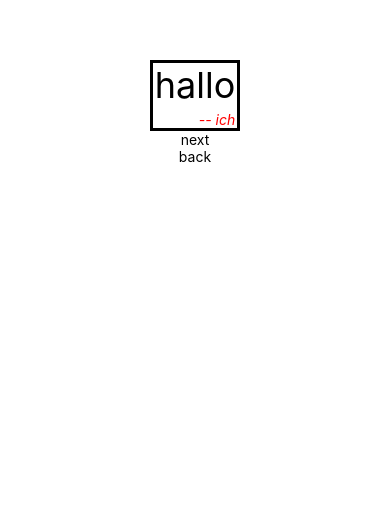
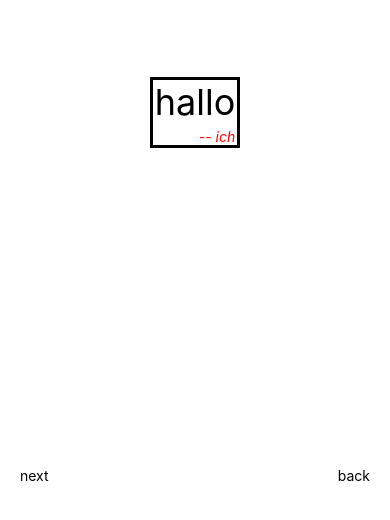
Before and after one commit to ars1992/udemy_react_native, a React Native app: screen / in a window 390 px wide. Shown: the part 310-830 px from the top of the page. Built offline with nearby package versions, Linux system fonts and the light colour scheme.

Commit message:
ende 46 Pressable nach unten ausrichten

```diff
--- a/App.js
+++ b/App.js
@@ -19,8 +19,12 @@ export default function App() {
     <View style={styles.container}>
       <Zitate text={zitat.text} autor={zitat.autor}/>
 
-      <Pressable onPress={() => setIndex((index + 1) % zitate.length)}><Text>next</Text></Pressable>
-      <Pressable onPress={() => setIndex(index == 0 ? zitate.length - 1: index - 1)}><Text>back</Text></Pressable>
+      <Pressable style={[styles.button, styles.next]} onPress={() => setIndex((index + 1) % zitate.length)}>
+        <Text>next</Text>
+      </Pressable>
+      <Pressable style={[styles.button, styles.back]} onPress={() => setIndex(index == 0 ? zitate.length - 1: index - 1)}>
+        <Text>back</Text>
+      </Pressable>
       <StatusBar style="auto" />
     </View>
   );
@@ -33,4 +37,14 @@ const styles = StyleSheet.create({
     alignItems: 'center',
     justifyContent: 'center',
   },
+  button: {
+    position: 'absolute',
+    bottom: 50,
+  },
+  next: {
+    left: 20,
+  },
+  back: {
+    right: 20,
+  }
 });
```
